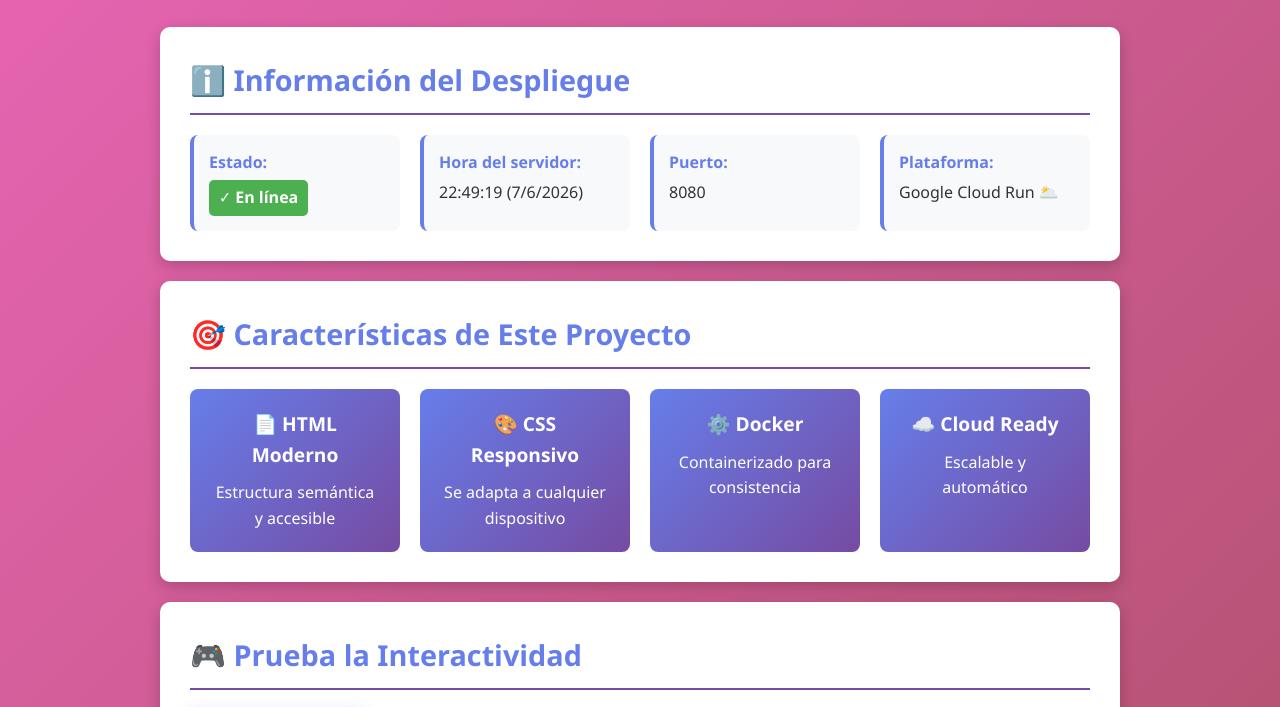
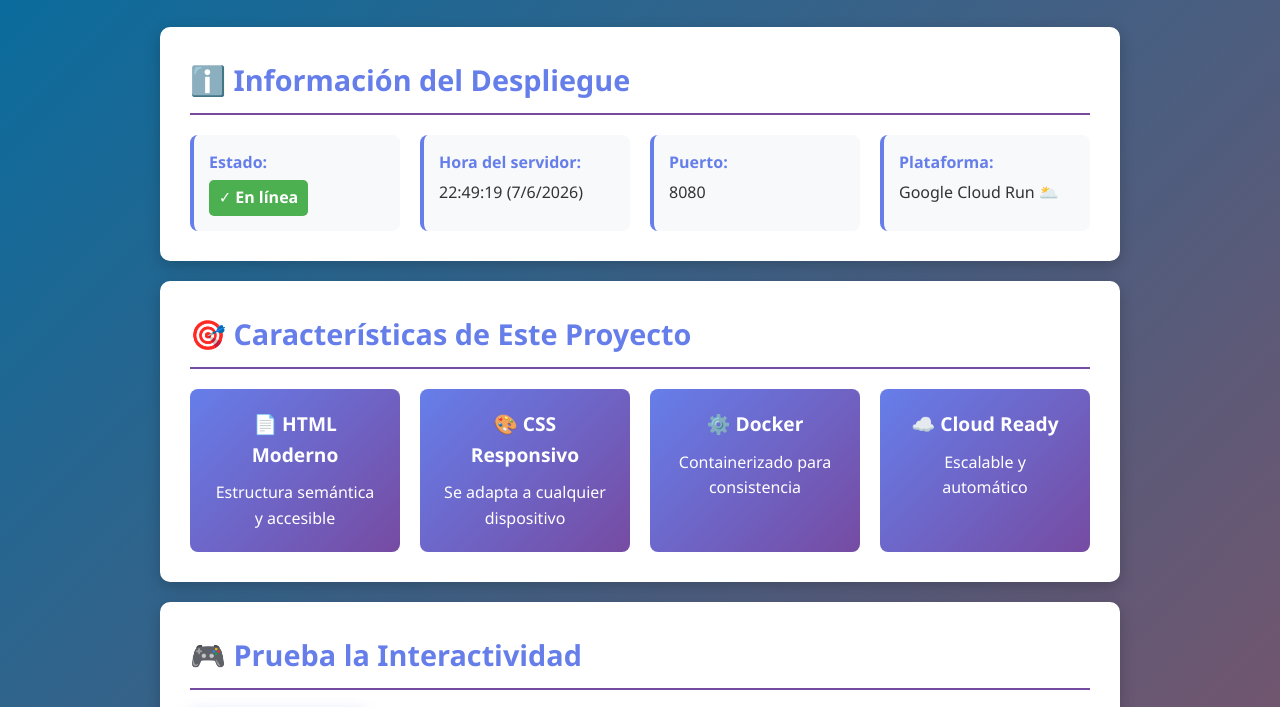
Before and after one commit to aamicita/mi-pagina-web_MODELADO, a plain HTML site: page index.html in a window 1280 px wide. Shown: the part 208-915 px from the top of the page. Drawn offline with Linux system fonts and the light colour scheme.

Commit message:
Prueba visible

```diff
--- a/style.css
+++ b/style.css
@@ -11,7 +11,7 @@
 
 body {
     font-family: 'Segoe UI', Tahoma, Geneva, Verdana, sans-serif;
-    background: linear-gradient(135deg, #ea66b7 0%, #a24b59 100%);
+    background: linear-gradient(135deg, #006ea1 0%, #a24b59 100%);
     color: #333;
     line-height: 1.6;
     min-height: 100vh;
```
